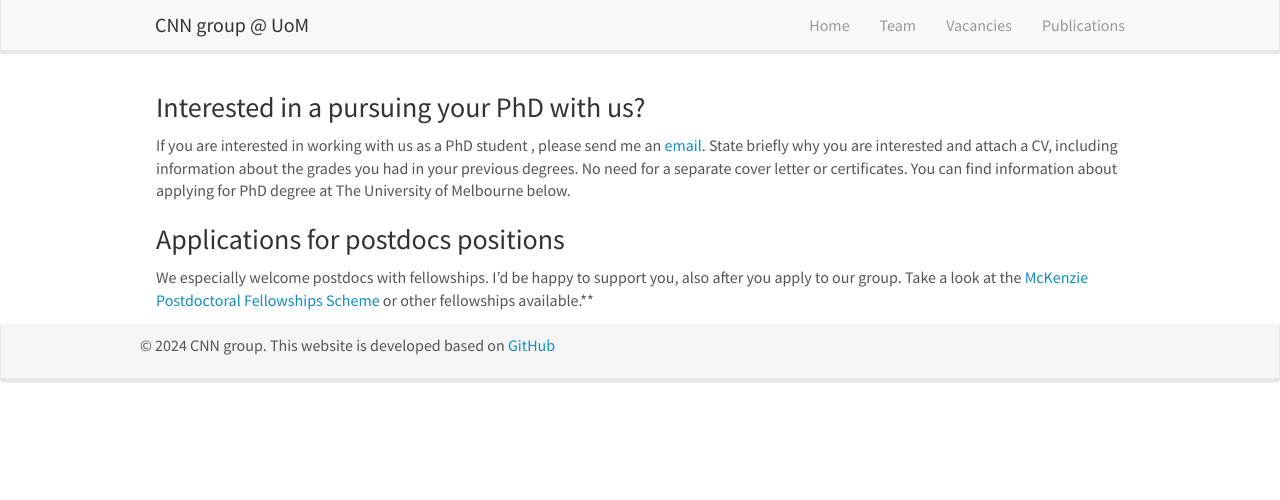
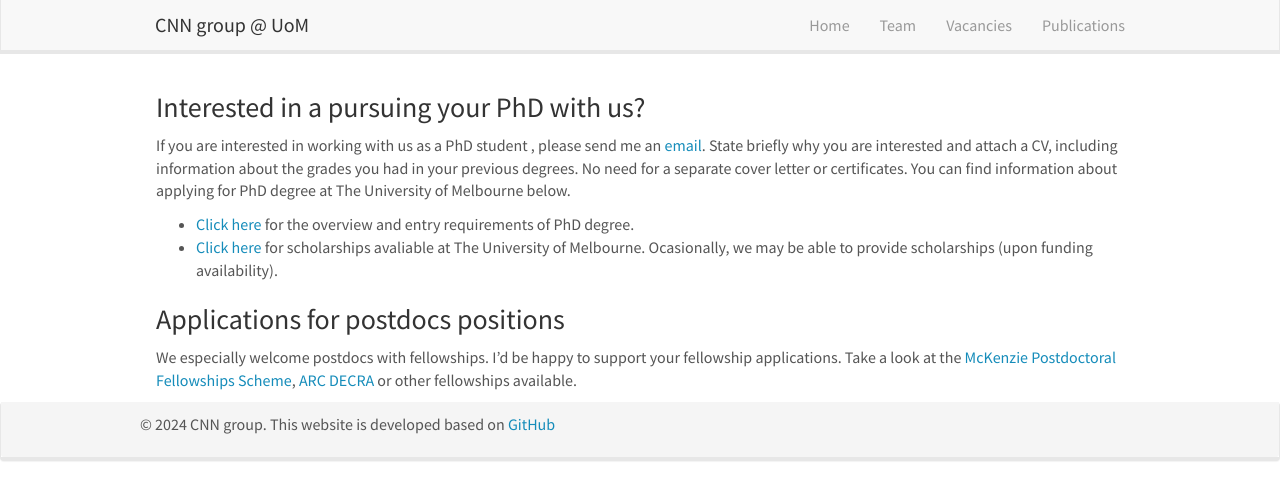
Before and after one commit to tuannguyenngoc/cnn-group, a Jekyll site: the page built from _pages/openings.md, in a window 1280 px wide. Shown: the top 500 px of the page. Built offline with Jekyll 4.4.1, drawn with Linux system fonts in a browser that asks for light colours; nearby versions of some CDN libraries.

Commit message:
Update openings.md

```diff
--- a/_pages/openings.md
+++ b/_pages/openings.md
@@ -9,7 +9,8 @@ permalink: /vacancies
 ### Interested in a pursuing your PhD with us?
 If you are interested in working with us as a PhD student , please send me an [email](mailto:tuan.nguyen@unimelb.edu.au). State briefly why you are interested and attach a CV, including information about the grades you had in your previous degrees. No need for a separate cover letter or certificates. You can find information about applying for PhD degree at The University of Melbourne below.
 
-
+* [Click here](https://study.unimelb.edu.au/find/courses/graduate/doctor-of-philosophy-engineering-and-it/) for the overview and entry requirements of PhD degree.
+* [Click here](https://study.unimelb.edu.au/find/courses/graduate/doctor-of-philosophy-engineering-and-it/fees/#scholarships) for scholarships avaliable at The University of Melbourne. Ocasionally, we may be able to provide scholarships (upon funding availability).
 
 ### Applications for postdocs positions
-We especially welcome postdocs with fellowships. I'd be happy to support you, also after you apply to our group. Take a look at the [McKenzie Postdoctoral Fellowships Scheme](https://sites.research.unimelb.edu.au/research-funding/researcher-development-schemes/mckenzie-fellowship) or other fellowships available.**
+We especially welcome postdocs with fellowships. I'd be happy to support your fellowship applications. Take a look at the [McKenzie Postdoctoral Fellowships Scheme](https://sites.research.unimelb.edu.au/research-funding/researcher-development-schemes/mckenzie-fellowship), [ARC DECRA](https://www.arc.gov.au/funding-research/funding-schemes/discovery-program/discovery-early-career-researcher-award-decra) or other fellowships available.
```
